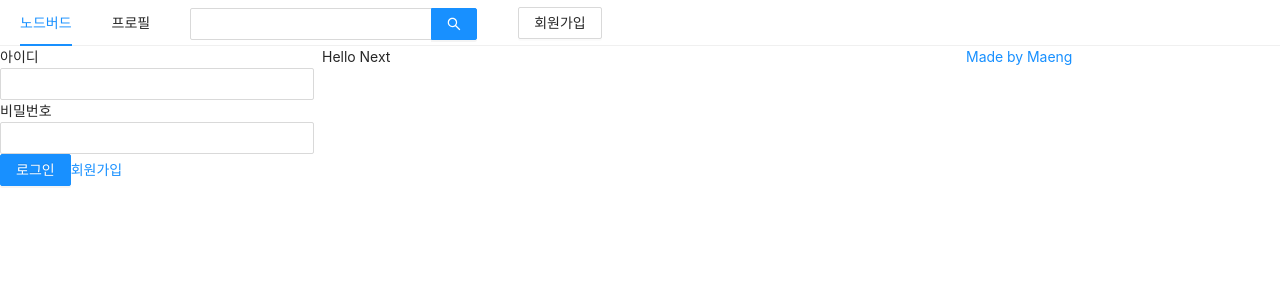
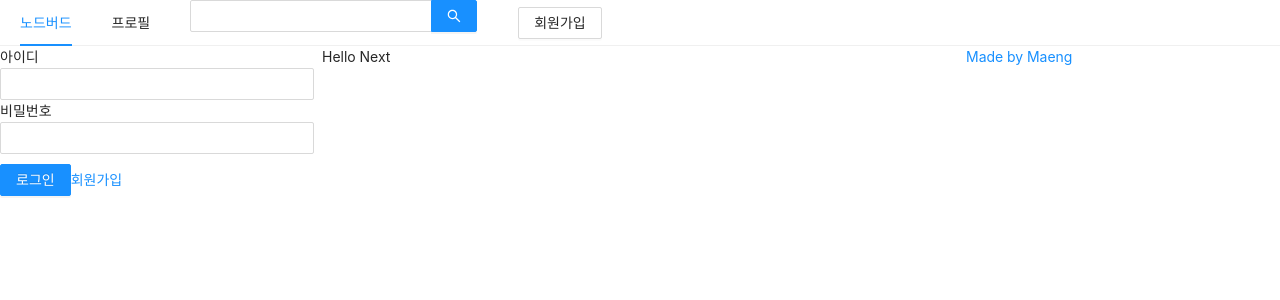
Before and after one commit to maeng2418/MaengTwit, a Next.js app in the folder frontend/: page / in a window 1280 px wide. Shown: the top 300 px of the page. Built offline with nearby package versions, Linux system fonts and the light colour scheme.

Commit message:
[style] emotion 설정 및 적용

```diff
--- a/frontend/components/AppLayout/AppLayout.tsx
+++ b/frontend/components/AppLayout/AppLayout.tsx
@@ -1,11 +1,17 @@
+/** @jsxImportSource @emotion/react */
 import React, { useState, ReactNode } from 'react';
 import Link from 'next/link';
 import { Menu, Input, Button, Row, Col } from 'antd';
 import { LoginForm } from 'components';
+import { css } from '@emotion/react';
 
 interface IAppLayoutProps {
   children: ReactNode;
 }
+
+const searchInput = css`
+  vertical-align: 'middle';
+`;
 
 const AppLayout: React.FC<IAppLayoutProps> = ({ children }) => {
   const [isLoggedIn, setIsLoggedIn] = useState(false);
@@ -23,7 +29,7 @@ const AppLayout: React.FC<IAppLayoutProps> = ({ children }) => {
           </Link>
         </Menu.Item>
         <Menu.Item key="mail">
-          <Input.Search enterButton style={{ verticalAlign: 'middle' }} />
+          <Input.Search enterButton css={searchInput} />
         </Menu.Item>
         <Menu.Item key="signup">
           <Link href="/signup">
--- a/frontend/components/LoginForm/LoginForm.tsx
+++ b/frontend/components/LoginForm/LoginForm.tsx
@@ -1,6 +1,12 @@
+/** @jsxImportSource @emotion/react */
 import React, { useState, useCallback } from 'react';
 import { Form, Input, Button } from 'antd';
 import Link from 'next/link';
+import { css } from '@emotion/react';
+
+const buttonWrapper = css`
+  margin-top: 10px;
+`;
 
 const LoginForm: React.FC = () => {
   const [id, setId] = useState('');
@@ -33,12 +39,14 @@ const LoginForm: React.FC = () => {
           required
         />
       </div>
+      <div css={buttonWrapper}>
         <Button type={'primary'} htmlType="submit" loading={false}>
           로그인
         </Button>
         <Link href="/signup">
           <a>회원가입</a>
         </Link>
+      </div>
     </Form>
   );
 };
```
Also changed, not shown: frontend/.babelrc. Lines whose indentation alone changed are shown as unchanged.
